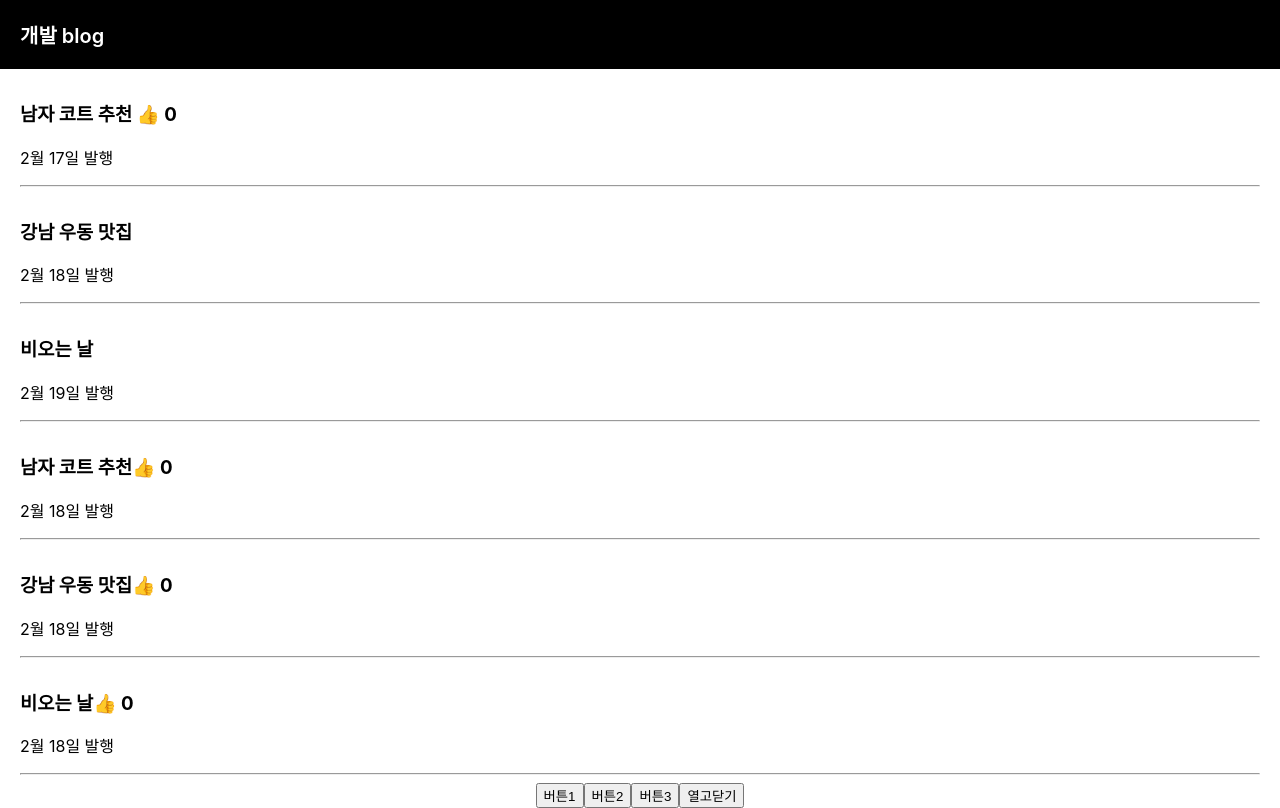
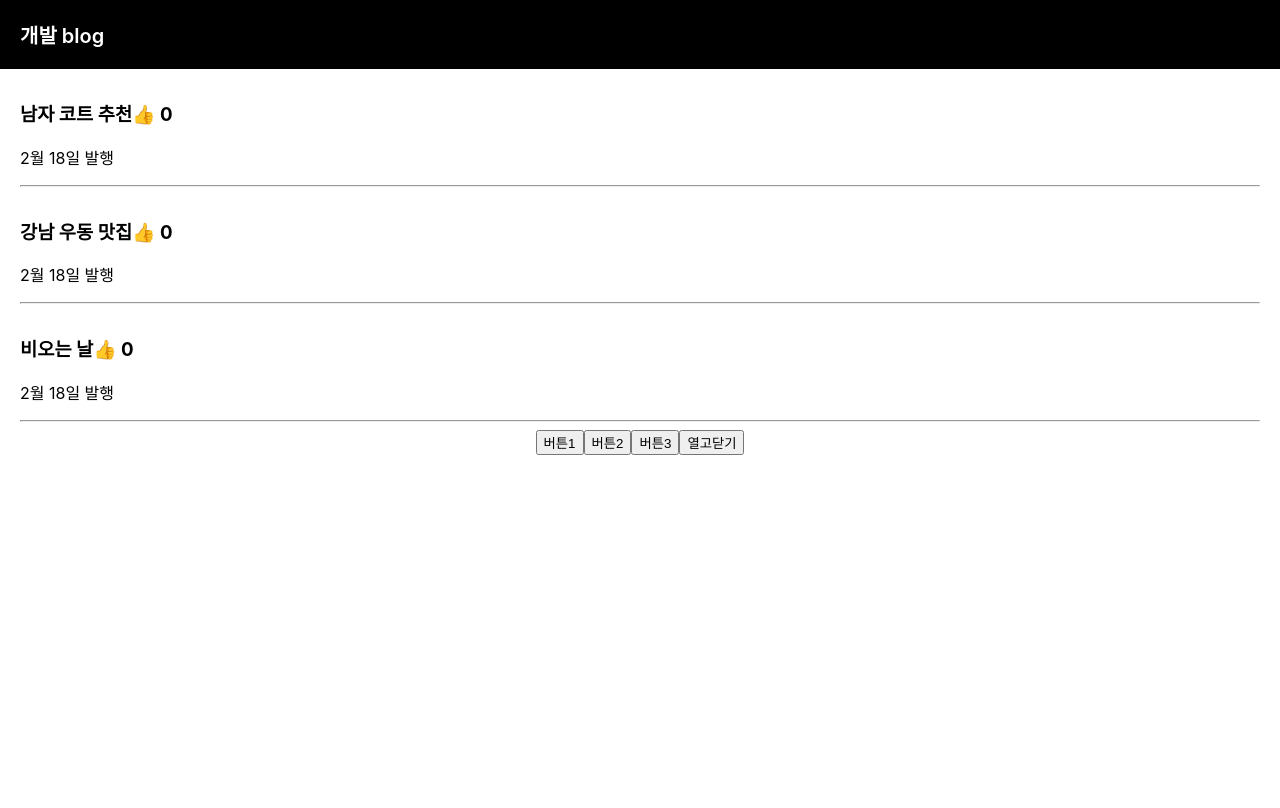
Before and after one commit to abcdana/react_blog, a React (Create React App) app: page / in a window 1280 px wide. Shown: the top 808 px of the page. Built offline with nearby package versions, Linux system fonts and the light colour scheme.

Commit message:
Add buttons

```diff
--- a/src/App.css
+++ b/src/App.css
@@ -24,6 +24,10 @@
   text-align : left;
   padding-left : 20px;
   padding-right : 20px;
+}
+
+.list h3 {
+  cursor : pointer;
 }
 
 .App-logo {
--- a/src/App.js
+++ b/src/App.js
@@ -25,7 +25,7 @@ function App() {
         <div>개발 blog</div>
       </div>
 
-      <div className="list">
+      {/* <div className="list">
         <h3>{ 글제목[0] } <span onClick={ ()=>{ 따봉변경(따봉 + 1) } }>👍</span> { 따봉 } </h3>
         <p>2월 17일 발행</p>
         <hr/>
@@ -39,12 +39,14 @@ function App() {
         <h3 onClick={ ()=>{modal변경(true)}}>{ 글제목[2] }</h3>
         <p>2월 19일 발행</p>
         <hr/>
-      </div>
+      </div> */}
 
       {
-        글제목.map(function(글){
+        글제목.map(function(글, i){
           return ( <div className="list">
-                    <h3>{ 글 }<span onClick={ ()=>{ 따봉변경(따봉 + 1) } }>👍</span> { 따봉 }</h3>
+                    <h3 onClick={ ()=>{ 누른제목변경(i) }}> { 글 }
+                      <span onClick={ ()=>{ 따봉변경(따봉 + 1) } }>👍</span> { 따봉 }
+                    </h3>
                     <p>2월 18일 발행</p>
                     <hr/>
                   </div>
@@ -53,9 +55,9 @@ function App() {
 
       }
 
-      <button onClick={ ()=>{누른제목변경(0)} }>버튼1</button>
-      <button onClick={ ()=>{누른제목변경(1)} }>버튼2</button>
-      <button onClick={ ()=>{누른제목변경(2)} }>버튼3</button>
+      <button onClick={ ()=>{ 누른제목변경(0)} }>버튼1</button>
+      <button onClick={ ()=>{ 누른제목변경(1)} }>버튼2</button>
+      <button onClick={ ()=>{ 누른제목변경(2)} }>버튼3</button>
 
       <button onClick={ ()=>{modal변경(!modal) }}>열고닫기</button>
 
```
